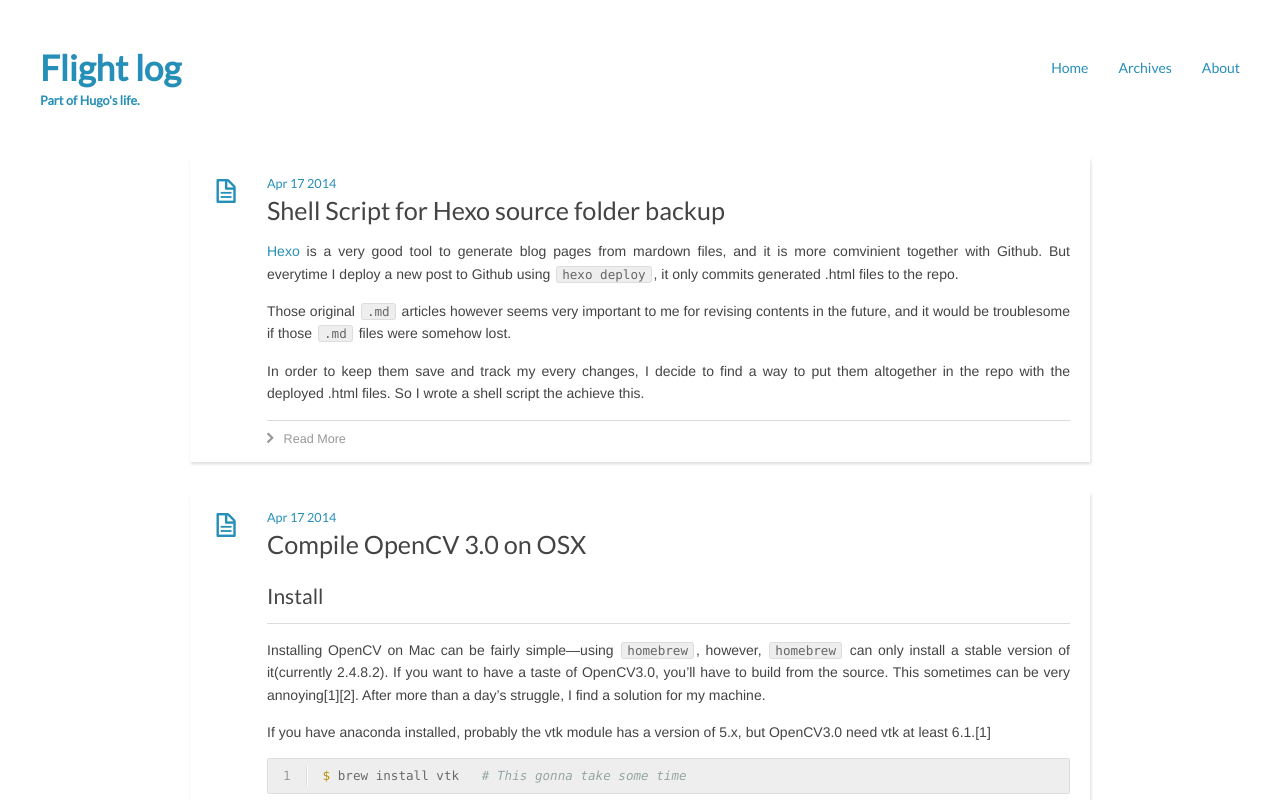
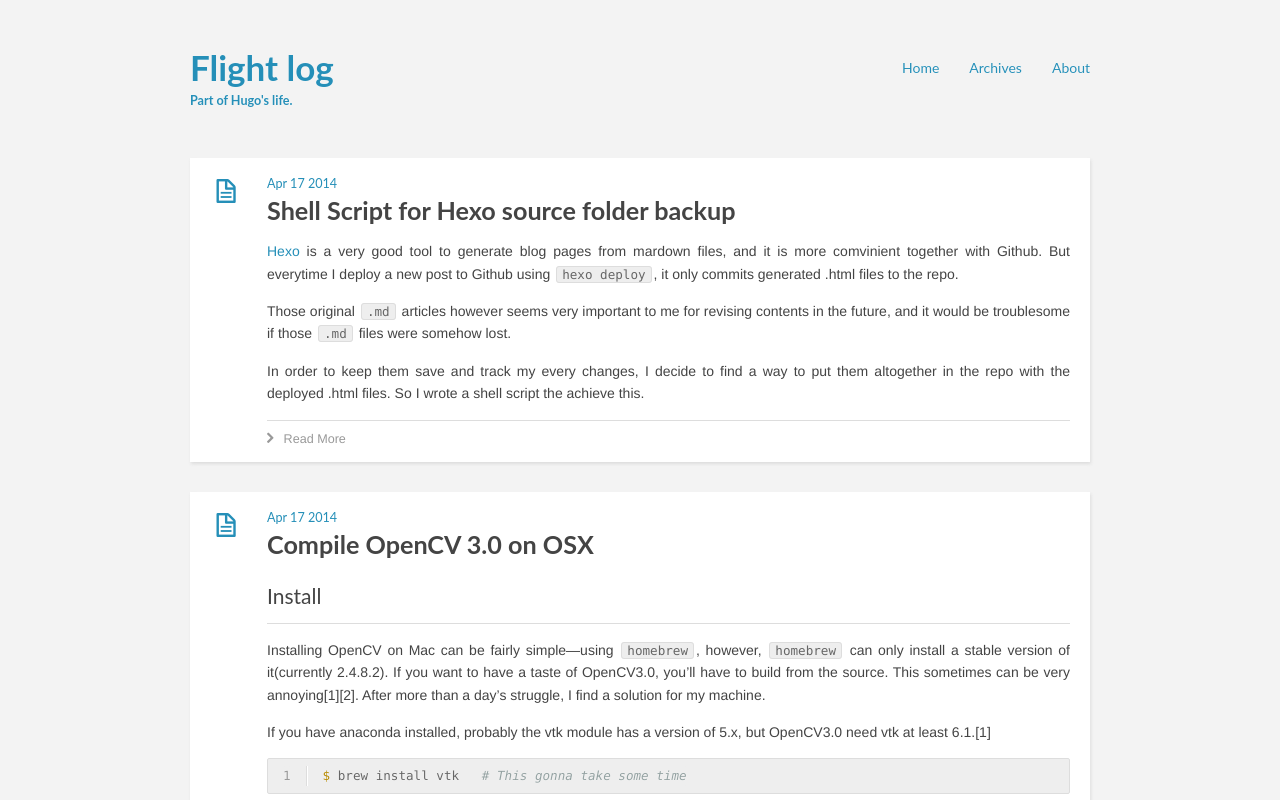
Before and after one commit to HugoFeng/hugofeng.github.io, a plain HTML site: page index.html in a window 1280 px wide. Shown: the top 800 px of the page. Drawn offline with nearby package versions, Linux system fonts and the light colour scheme.

```diff
--- a/css/style.css
+++ b/css/style.css
@@ -1,4 +1,3 @@
-@import url("//fonts.googleapis.com/css?family=Lato:400,400italic");
 @font-face {
   font-family: 'FontAwesome';
   font-style: normal;
@@ -10,7 +9,7 @@
   padding: 0;
 }
 body {
-  background: #fff;
+  background: #f3f3f3;
   color: #444;
   font-family: "Helvetica Neue", "Helvetica", Arial, sans-serif;
   font-size: 14px;
@@ -104,6 +103,10 @@
 #header {
   text-shadow: 0 0 1px #fff;
   margin: 50px auto;
+  margin-left: auto;
+  margin-right: auto;
+  width: 900px;
+  max-width: 100%;
 }
 #header a {
   color: #258fb8;
@@ -264,7 +267,8 @@
   line-height: 1;
 }
 article header .title {
-  font-weight: normal;
+  font-weight: bold;
+  margin-bottom: 5px;
 }
 article header .title a {
   color: #444;
@@ -639,8 +643,12 @@
   display: inline-block;
 }
 #footer {
+  width: 900px;
   color: #999;
+  margin-top: 15px;
   margin-bottom: 50px;
+  margin-left: auto;
+  margin-right: auto;
   font: 0.9em/1.6 "Lato", Helvetica Neue, Helvetica, Arial, sans-serif;
   text-shadow: 0 0 1px #fff;
 }
```
